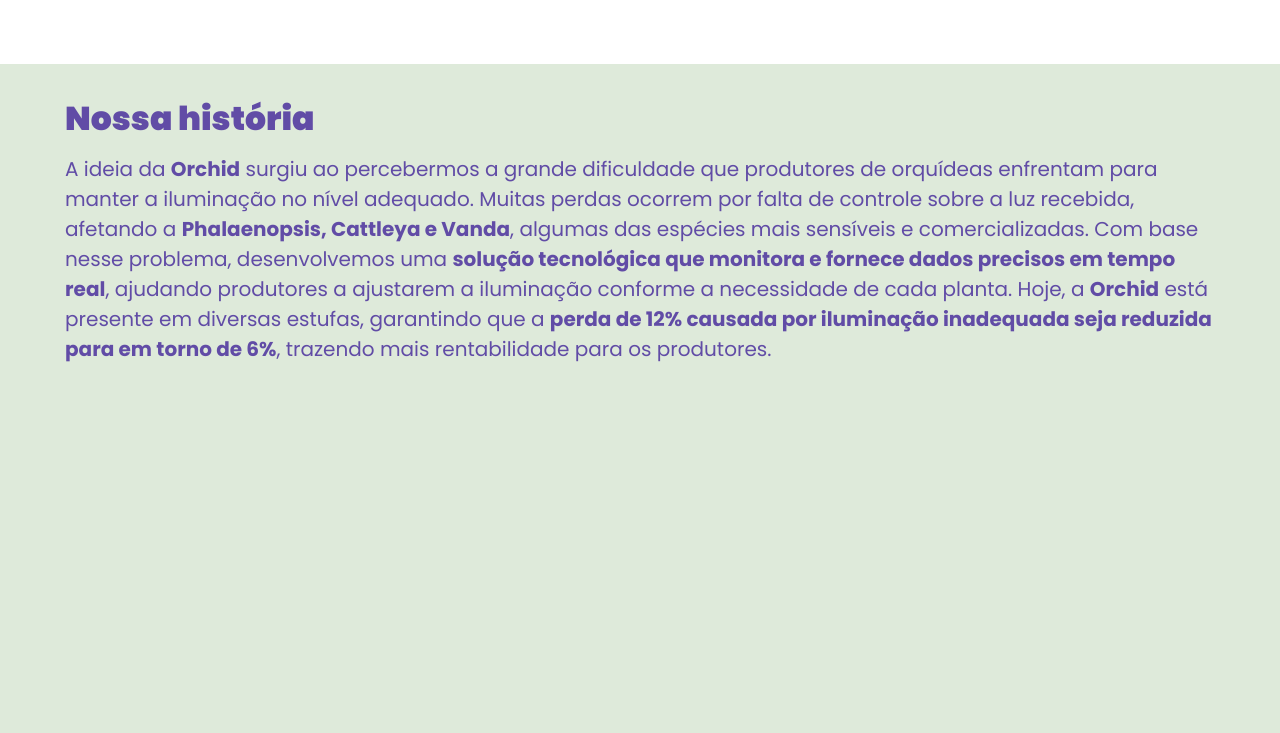
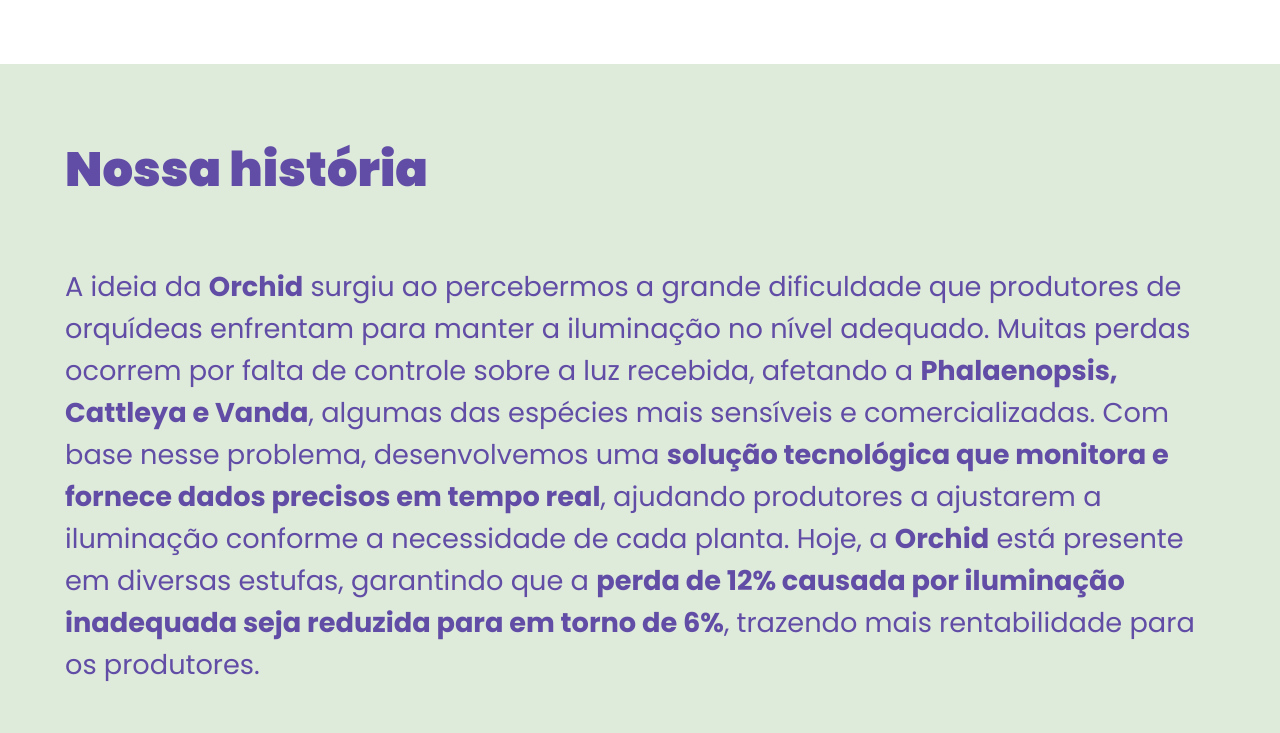
Before and after one commit to GRUPO-PI-06/Site-Institucional, a plain HTML site: page site Orchid/sobre.html in a window 1280 px wide. Shown: the part 1767-2500 px from the top of the page. Drawn offline with nearby package versions, Linux system fonts and the light colour scheme; a web font is replaced by a local one.

Commit message:
Alterações na tela "nossa história"

```diff
--- a/site Orchid/assets/css/css_sobre.css
+++ b/site Orchid/assets/css/css_sobre.css
@@ -167,15 +167,15 @@
 }
 
 #historia h2 {
-    font-size: 33px;
-    padding: 30px 0 0 65px;
+    font-size: 3rem;
+    padding: 70px 0 0 65px;
     font-weight: 900;
 }
 
 #historia p {
     width: 90%;
-    font-size: 20px;
-    padding: 10px 0 0 65px;
+    font-size: 1.7rem;
+    padding: 60px 0 0 65px;
 }
 
 #historia span {
```
